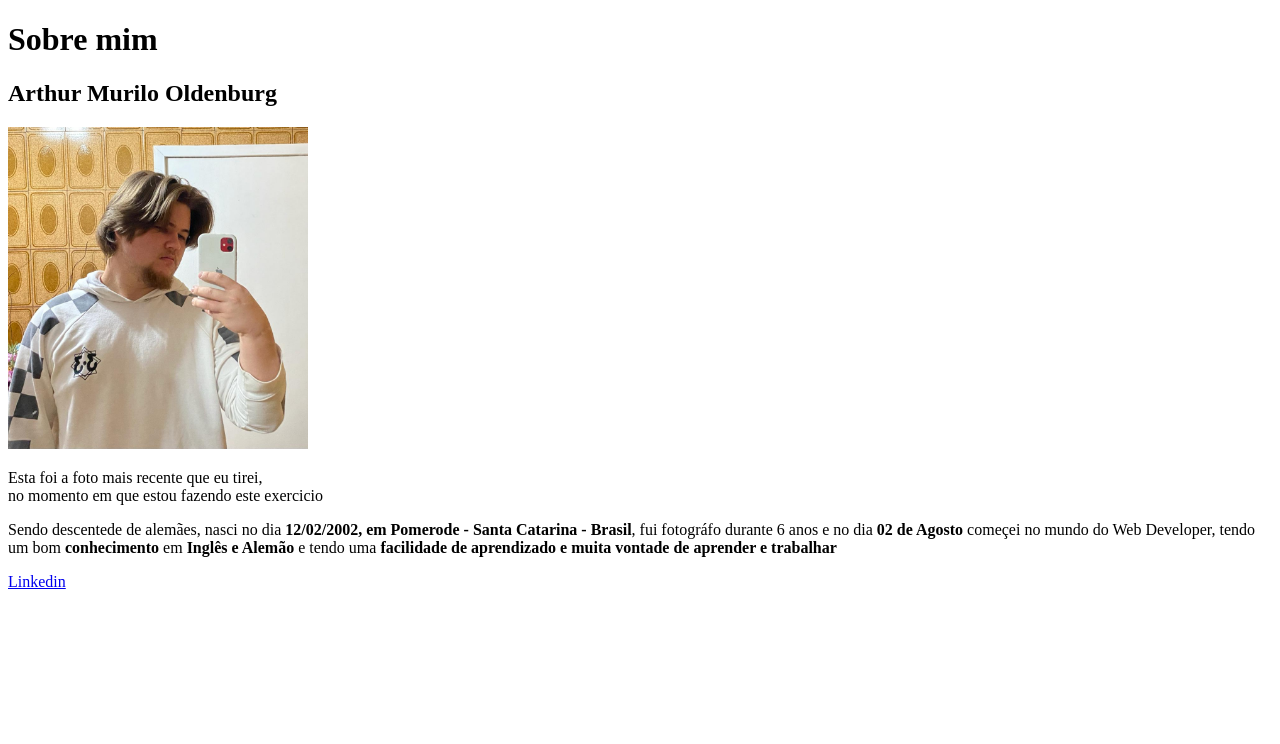
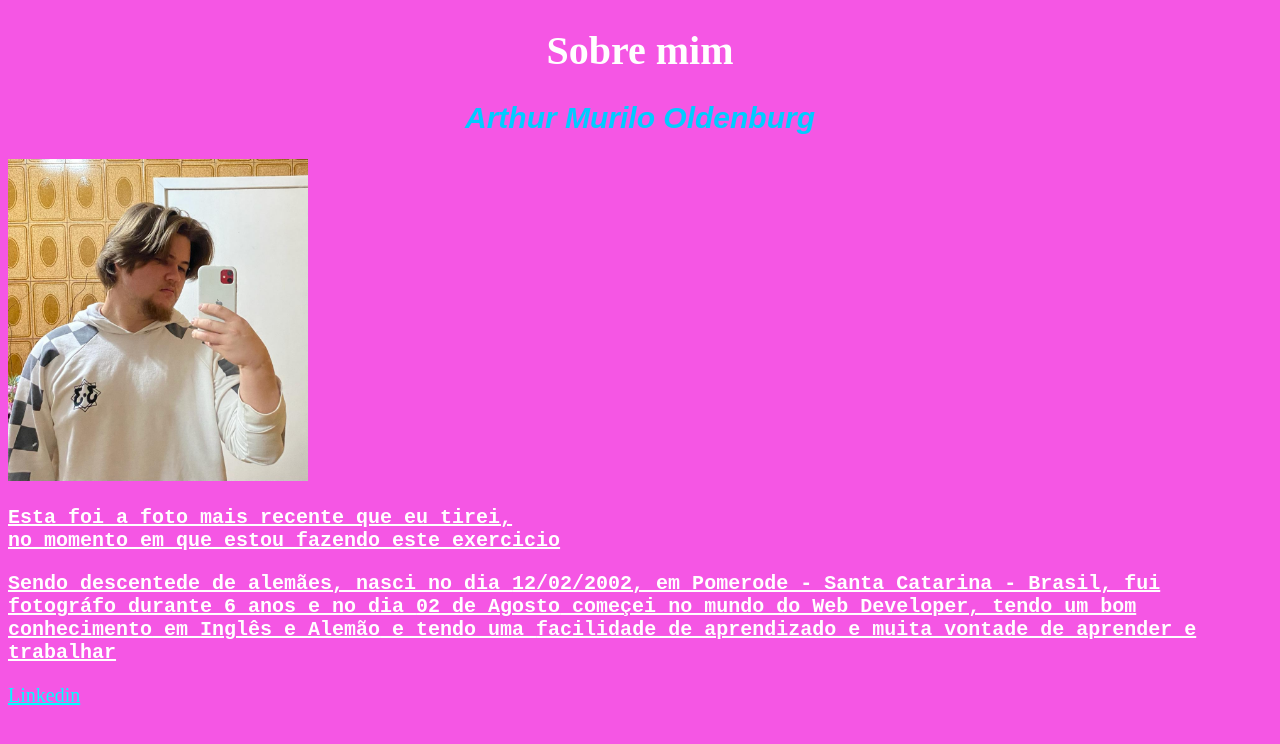
Before and after one commit to arthuroldenburg/hype, a plain HTML site: page index.html in a window 1280 px wide. Drawn offline with Linux system fonts and the light colour scheme.

Commit message:
estilização do texto e fundo

```diff
--- a/index.html
+++ b/index.html
@@ -3,13 +3,52 @@
   <head>
     <meta charset="UTF-8">
     <title>HTML</title>
+    <style>
+      body {
+        background-color: rgb(245, 86, 228);
+        font-size: 20px;
+      }
+
+
+      h1{
+        color: white ;
+        text-align: center;
+      }
+
+
+      h2{
+        font-family: sans-serif;
+        color: rgb(0, 204, 255);
+        font-style: italic;
+        text-align: center;
+      }
+
+
+      p{
+        font-family: monospace;
+        font-weight: 600;
+        text-decoration: underline;
+        color: white;
+      }
+      a{
+        color: aqua;
+      }
+
+    </style>
   </head>
   <body>
+
     <h1>Sobre mim</h1>
+
     <h2>Arthur Murilo Oldenburg</h2>
+
     <img src="./Foto.jpeg" alt="Uma foto minha" width="300px">
+
     <p>Esta foi a foto mais recente que eu tirei,<br> no momento em que estou fazendo este exercicio</p>
     <p>Sendo descentede de alemães, nasci no dia <strong>12/02/2002, em Pomerode - Santa Catarina - Brasil</strong>, fui fotográfo durante 6 anos e no dia <strong>02 de Agosto</strong> começei no mundo do Web Developer, tendo um bom <strong>conhecimento</strong> em <strong>Inglês e Alemão</strong> e tendo uma <strong>facilidade de aprendizado e muita vontade de aprender e trabalhar</strong> </p>
+
     <a href="https://www.linkedin.com/in/arthur-murilo-oldenburg-120925170/" target="_blank">Linkedin</a>
+
   </body>
+
 </html>
```
